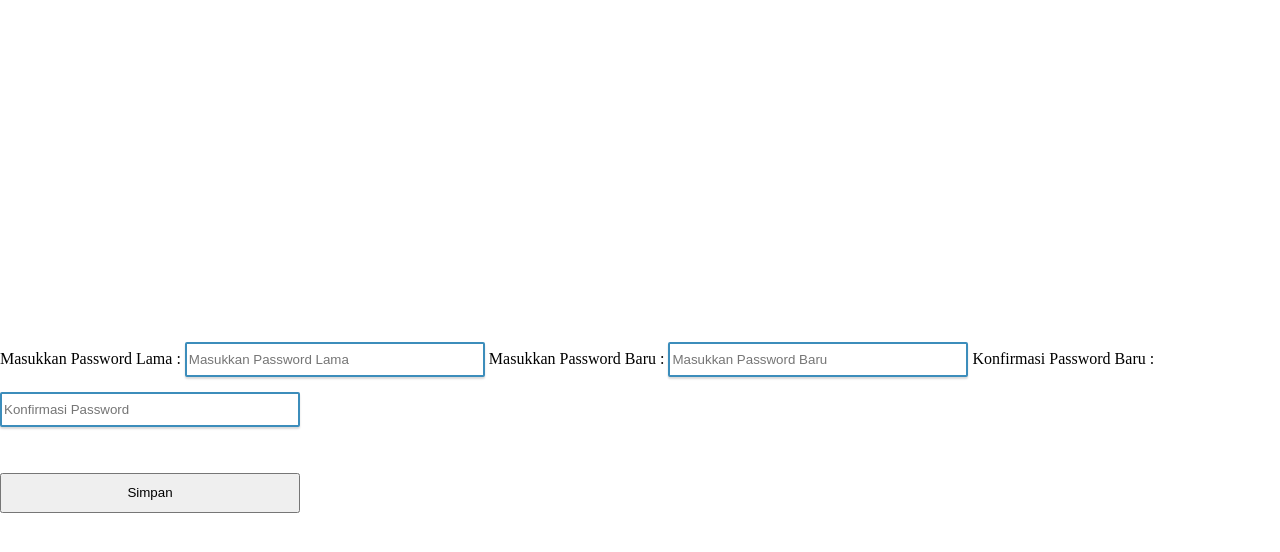
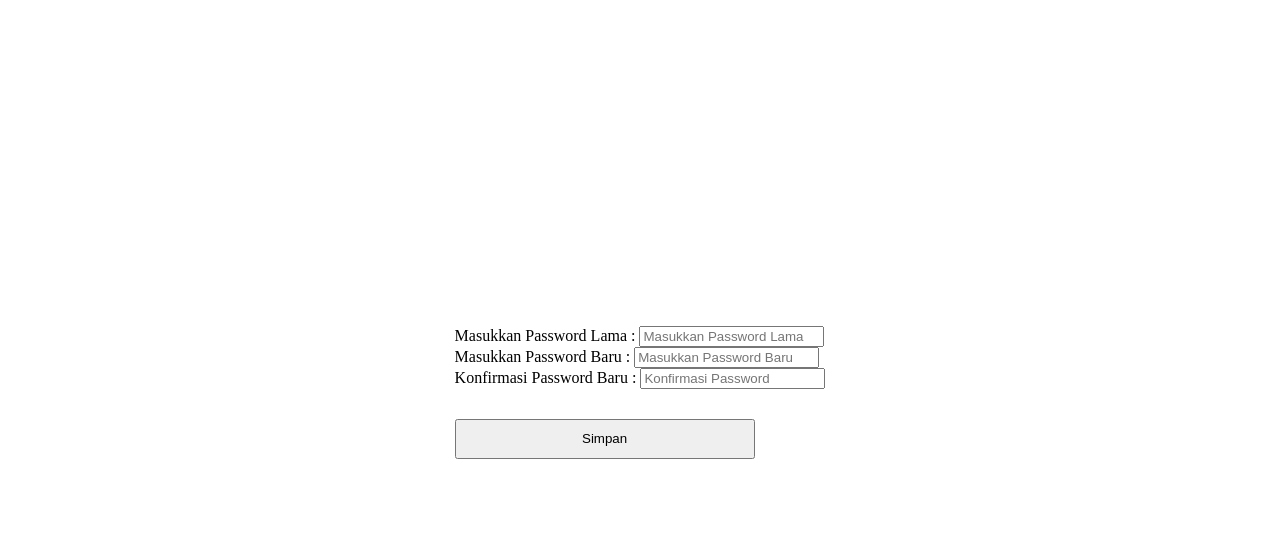
Before and after one commit to fighaz/puhsepuh_inventory_2d, a PHP site: page /ganti_password.php in a window 1280 px wide. Shown: the top 552 px of the page. Run offline with PHP 8.4, Linux system fonts and the light colour scheme; some libraries are stand-ins or nearby versions.

Commit message:
Perbaiki tampilan ganti password

```diff
--- a/app/views/ganti_password.php
+++ b/app/views/ganti_password.php
@@ -1,14 +1,6 @@
   <style>
     :root {
       font-family: Montserrat;
-    }
-
-    .content {
-        padding-top: 70px;
-        display: flex;
-        flex-direction: column;
-        align-items: center;
-        justify-content: center;
     }
 
     body {
@@ -19,45 +11,44 @@
       margin: 0;
     }
 
-    .form-control {
-      width: 300px;
-      height: 35px;
-      flex-shrink: 0;
-      border-radius: 2px;
-      border: 2px solid #3C8DBB;
-      background: #FFF;
-      box-shadow: 0px 2px 2px 0px rgba(0, 0, 0, 0.15);
-      margin-bottom: 15px;
+    .content {
+      padding-top: 70px;
+      display: flex;
+      flex-direction: column;
+      align-items: center;
+      justify-content: center;
     }
 
-    .form-group {
-      margin-bottom: 1px;
-    }
+
 
     .btn-primary {
       width: 300px;
       height: 40px;
       margin-top: 30px;
-      align-self: center;
     }
 
-    label {
-      margin-bottom: -30px;
-    }
+    #login-form {
+            display: flex;
+            flex-direction: column;
+            gap: 1rem;
+        }
   </style>
-  <div class="content">
+
+  <div class="container d-flex align-items-center justify-content-center vh-100">
     <form action="<?= BASEURL; ?>/UbahPassword/ubah" method="post">
       <div class="form-group">
-        <label for="pastPassword" class="form-label" text-primary>Masukkan Password Lama :</label>
-        <input type="password" class="form-control" id="pastPassword" placeholder="Masukkan Password Lama"
-          name="password_lama">
-        <label for="inputPassword" class="form-label" text-primary>Masukkan Password Baru :</label>
-        <input type="password" class="form-control" id="Masukkan Password Baru" placeholder="Masukkan Password Baru"
-          name="password_baru">
+        <label for="pastPassword" class="form-label">Masukkan Password Lama :</label>
+        <input type="password" class="form-control border border-primary shadow-sm border-3" id="pastPassword" placeholder="Masukkan Password Lama" name="password_lama">
+      </div>
+      <div class="form-group">
+        <label for="inputPassword" class="form-label">Masukkan Password Baru :</label>
+        <input type="password" class="form-control border border-primary shadow-sm border-3" id="inputPassword" placeholder="Masukkan Password Baru" name="password_baru">
+      </div>
+      <div class="form-group">
         <label for="confirmPassword" class="form-label">Konfirmasi Password Baru :</label>
-        <input type="password" class="form-control" id="Konfirmasi Password Baru" placeholder="Konfirmasi Password"
-          name="konfirm_password">
+        <input type="password" class="form-control border border-primary shadow-sm border-3" id="confirmPassword" placeholder="Konfirmasi Password" name="konfirm_password">
       </div>
       <button type="submit" class="btn btn-primary text-white">Simpan</button>
+    </form>
   </div>
   </form>
```
